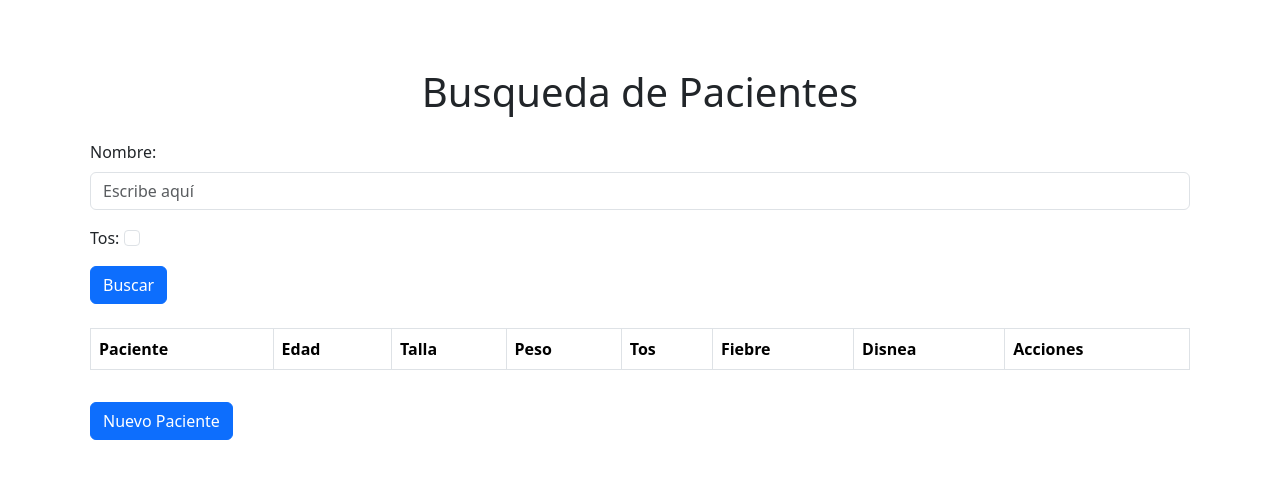
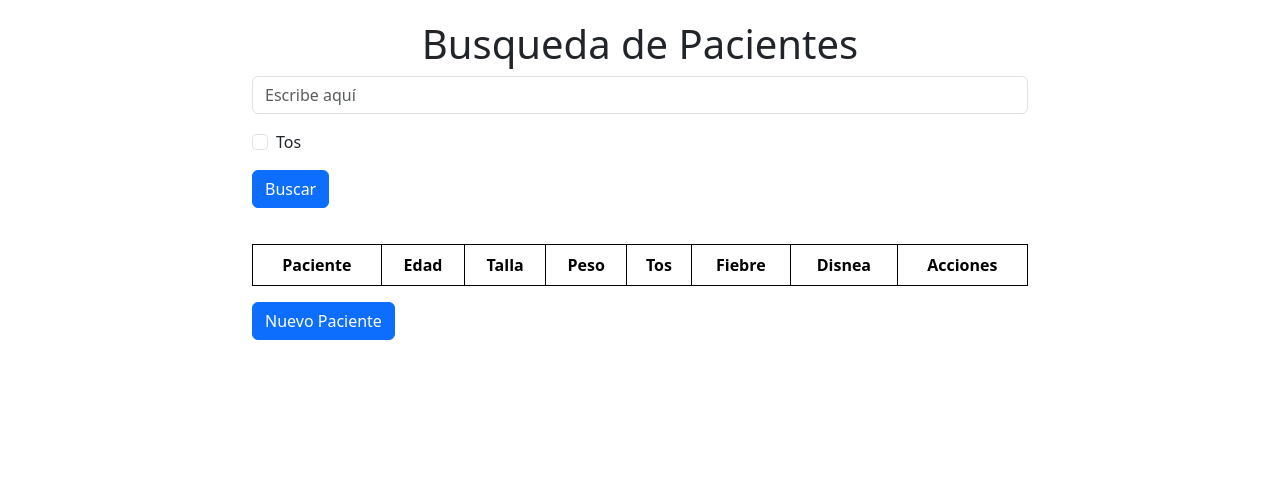
Before and after one commit to juanitoeldesastre/juanito-senati, a PHP site: page /php-examples/25-busqueda-pacientes.php in a window 1280 px wide. Shown: the top 479 px of the page. Run offline with PHP 8.4, Linux system fonts and the light colour scheme; lists and menus that the app fills with data are empty.

Commit message:
sigma mewing

```diff
--- a/php-examples/25-busqueda-pacientes.php
+++ b/php-examples/25-busqueda-pacientes.php
@@ -6,25 +6,48 @@
     <title>Busqueda de Pacientes</title>
     <link href="https://cdn.jsdelivr.net/npm/bootstrap@5.3.3/dist/css/bootstrap.min.css" rel="stylesheet" integrity="sha384-QWTKZyjpPEjISv5WaRU9OFeRpok6YctnYmDr5pNlyT2bRjXh0JMhjY6hW+ALEwIH" crossorigin="anonymous">
     <style>
-        /* Estilo personalizado */
-        .custom-padding {
+        body {
             padding: 20px;
+        }
+        .container {
+            max-width: 800px;
+            margin: auto;
+        }
+        #tabla {
+            margin-top: 20px;
+            width: 100%;
+            border-collapse: collapse;
+        }
+        #tabla th,
+        #tabla td {
+            border: 1px solid black;
+            padding: 8px;
+            text-align: center;
+        }
+        .modal-body {
+            display: flex;
+            flex-direction: column;
+        }
+        .modal-body input {
+            margin-bottom: 10px;
+        }
+        .modal-body button {
+            margin-right: 10px;
         }
     </style>
 </head>
 <body>
-    <div class="container custom-padding">
-        <h1 class="text-center mt-5 mb-4">Busqueda de Pacientes</h1>
+    <div class="container">
+        <h1 class="text-center">Busqueda de Pacientes</h1>
         <div class="mb-3">
-            <label for="nombre" class="form-label">Nombre:</label>
             <input type="text" class="form-control" id="nombre" placeholder="Escribe aquí">
         </div>
-        <div class="mb-3">
-            <label for="tos" class="form-check-label">Tos:</label>
+        <div class="mb-3 form-check">
             <input type="checkbox" class="form-check-input" id="tos">
+            <label class="form-check-label" for="tos">Tos</label>
         </div>
-        <button type="button" class="btn btn-primary" onclick="buscarPacientes();">Buscar</button>
-        <table class="table table-bordered mt-4">
+        <button type="button" class="btn btn-primary mb-3" onclick="buscarPacientes()">Buscar</button>
+        <table id="tabla" class="table">
             <thead>
                 <tr>
                     <th>Paciente</th>
@@ -37,27 +60,29 @@
                     <th>Acciones</th>
                 </tr>
             </thead>
-            <tbody id="tablaPacientes"></tbody>
+            <tbody>
+                <!-- Datos de pacientes se insertarán aquí dinámicamente -->
+            </tbody>
         </table>
 
-        <!-- Modal para nuevo paciente -->
-        <button type="button" class="btn btn-primary mt-3" data-bs-toggle="modal" data-bs-target="#exampleModal">
+        <button type="button" class="btn btn-primary" data-bs-toggle="modal" data-bs-target="#exampleModal">
             Nuevo Paciente
         </button>
+
         <div class="modal fade" id="exampleModal" tabindex="-1" aria-labelledby="exampleModalLabel" aria-hidden="true">
             <div class="modal-dialog">
                 <div class="modal-content">
                     <div class="modal-header">
-                        <h5 class="modal-title" id="exampleModalLabel">Nuevo Paciente</h5>
+                        <h5 class="modal-title" id="exampleModalLabel">Formulario</h5>
                         <button type="button" class="btn-close" data-bs-dismiss="modal" aria-label="Close"></button>
                     </div>
                     <div class="modal-body">
                         <label for="nombre2" class="form-label">Nombre:</label>
-                        <input type="text" class="form-control" id="nombre2">
+                        <input type="text" class="form-control" id="nombre2" name="nombre2">
                     </div>
                     <div class="modal-footer">
-                        <button type="button" class="btn btn-success" onclick="guardarNuevoPaciente();">Guardar</button>
-                        <button type="button" class="btn btn-secondary" data-bs-dismiss="modal">Cancelar</button>
+                        <button type="button" class="btn btn-primary" onclick="actualizar()">Guardar</button>
+                        <button type="button" class="btn btn-warning" data-bs-dismiss="modal">Cancelar</button>
                     </div>
                 </div>
             </div>
```
